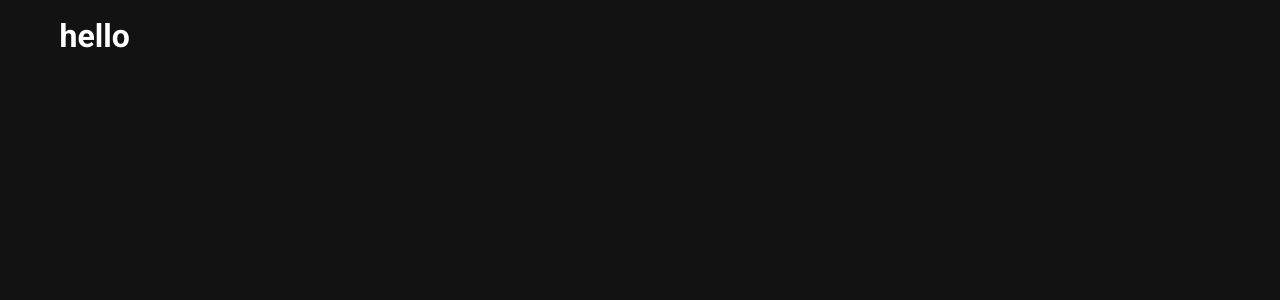
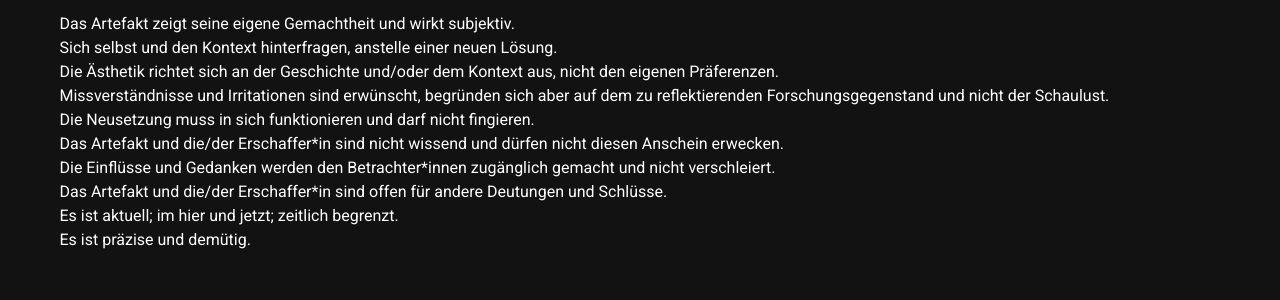
Before and after one commit to blank-tree/biased, a Nuxt app: page / in a window 1280 px wide. Shown: the top 300 px of the page. Built offline with nearby package versions, Linux system fonts and the light colour scheme.

Commit message:
display manifest

```diff
--- a/pages/index.vue
+++ b/pages/index.vue
@@ -1,16 +1,23 @@
 <template>
-  <v-row>
-    <v-col>
-      <div>
-        <h1>hello</h1>
-      </div>
-    </v-col>
-  </v-row>
+  <div id="manifest">
+    <v-row>
+      <v-col>
+        <transition-group
+          name="manifest" tag="div"
+        >
+          <div
+            v-for="(point, index) in manifest"
+            :key="index"
+            class="point"
+            v-html="point"
+          />
+        </transition-group>
+      </v-col>
+    </v-row>
+  </div>
 </template>
 
 <script>
-
-
   export default {
     name: 'biased',
     components: {},
```
